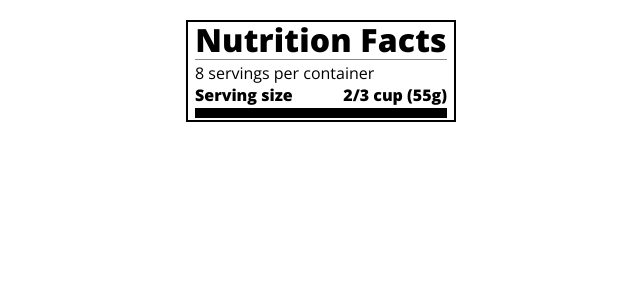
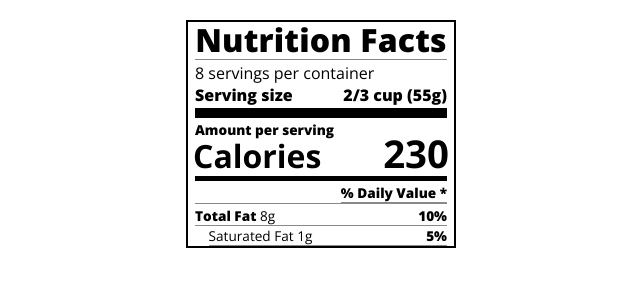
Before and after one commit to kubragonulal/RWD-NutritionLabel, a plain HTML site: page index.html in a window 1280 px wide. Shown: the whole page, without its empty margins (319-959 px from the left). Drawn offline with nearby package versions, Linux system fonts and the light colour scheme.

Commit message:
Caloric value created.

```diff
--- a/index.html
+++ b/index.html
@@ -15,6 +15,17 @@
         <p class="bold">Serving size <span class="right">2/3 cup (55g)</span></p>
       </header>
       <div class="divider lg"></div>
+      <div class="calories-info">
+        <p class="bold sm-text">Amount per serving</p>
+        <h1>Calories <span class="right">230</span></h1>
+      </div>
+      <div class="divider md"></div>
+      <div class="daily-value sm-text">
+        <p class="right bold">% Daily Value *</p>
+        <div class="divider"></div>
+        <p><span class="bold">Total Fat</span> 8g<span class="bold right">10%</span></p>
+        <p class="indent">Saturated Fat 1g <span class="bold right">5%</span></p>
+      </div>
     </div>
   </body>
 </html>
--- a/styles.css
+++ b/styles.css
@@ -30,6 +30,7 @@
 .divider {
   border-bottom: 1px solid #888989;
   margin: 2px 0;
+  clear: right;
 }
 
 .bold {
@@ -43,7 +44,34 @@
 .lg {
   height: 10px;
 }
+
 .lg, .md {
   background-color: black;
-    border:0;
+  border: 0;
 }
+
+.md {
+  height: 5px;
+}
+
+.sm-text {
+  font-size: 0.85rem;
+}
+
+.calories-info h1 {
+  margin: -5px -2px;
+  overflow: hidden;
+}
+
+.calories-info span {
+  font-size: 1.2em;
+  margin-top: -7px;
+}
+
+.indent {
+  margin-left: 1em;
+}
+
+.daily-value p {
+  border-bottom: 1px solid #888989;
+}
```
Lines whose indentation alone changed are shown as unchanged.
